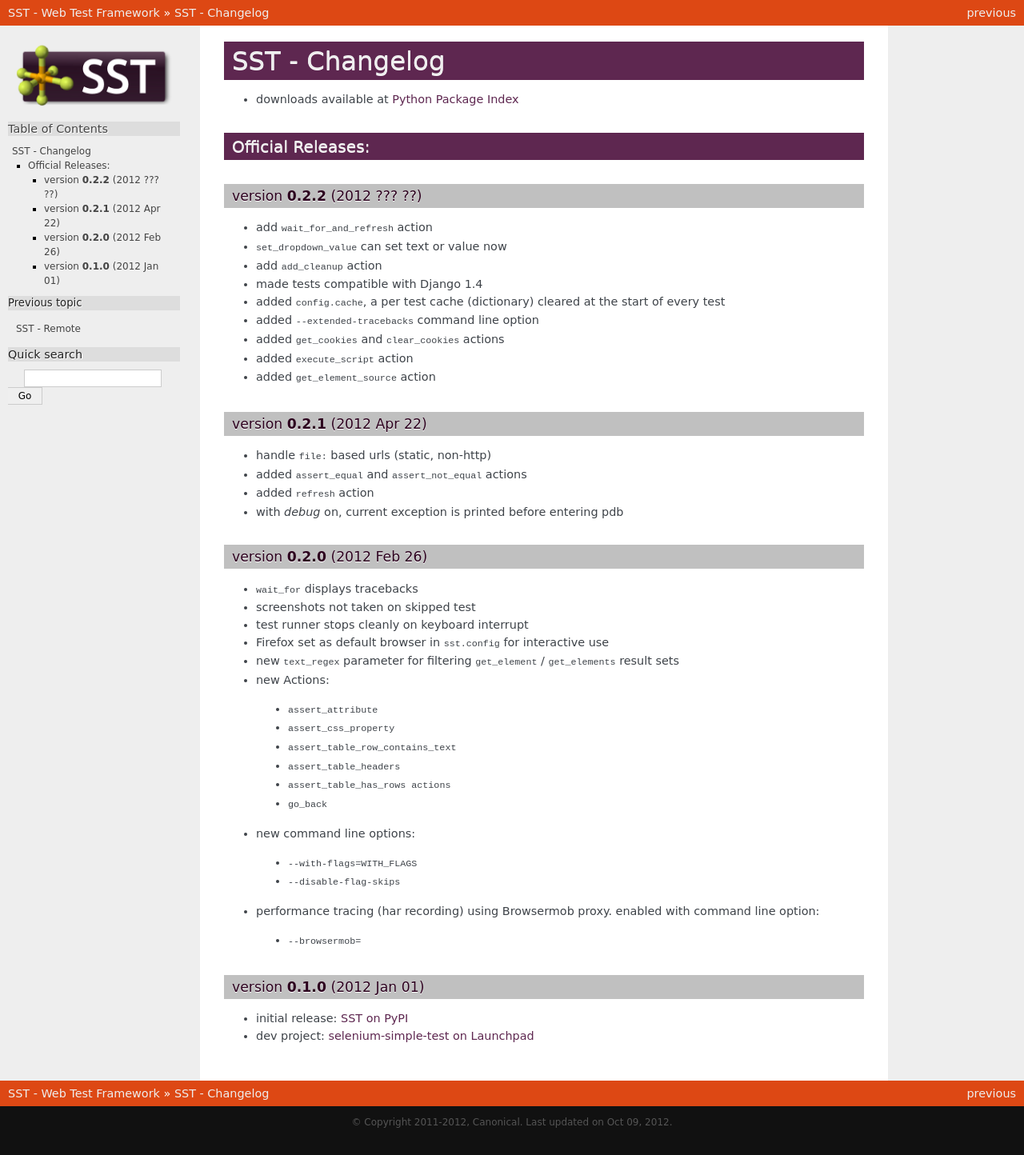
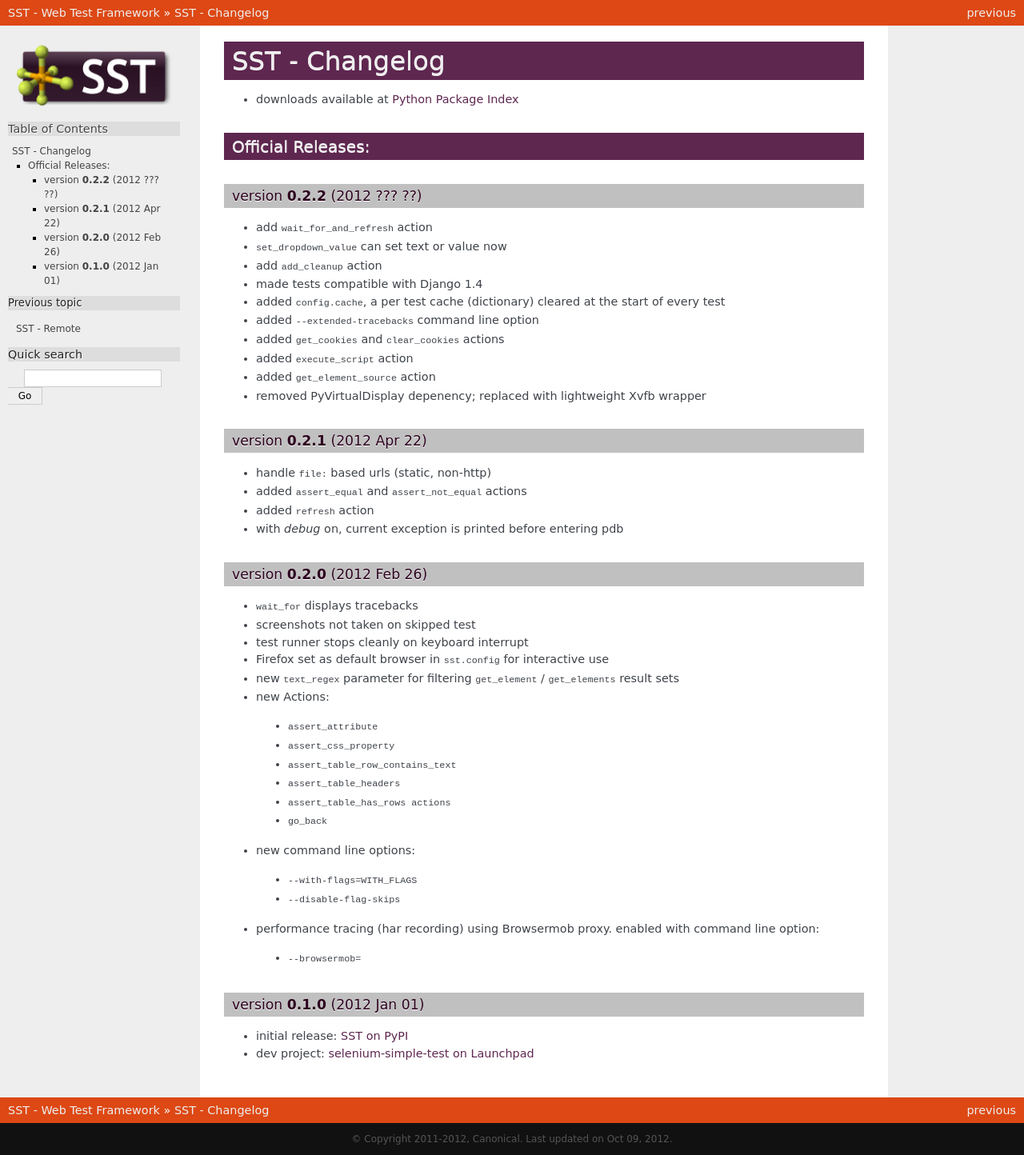
Before and after one commit to Work4Labs/selenium-simple-test, a Sphinx documentation site: the page built from docs/changelog.rst, in a window 1280 px wide. Shown: the whole page at 80% size. Built offline with Sphinx 7.4.7, drawn with Linux system fonts in a browser that asks for light colours; pages that are not in the unit, such as notebooks, are missing from menus; before the commit the page ends 1423 px from its top, so only the background shows below that.

Commit message:
updated changelog

```diff
--- a/docs/changelog.rst
+++ b/docs/changelog.rst
@@ -23,6 +23,7 @@
 * added ``get_cookies`` and ``clear_cookies`` actions
 * added ``execute_script`` action
 * added ``get_element_source`` action
+* removed PyVirtualDisplay depenency; replaced with lightweight Xvfb wrapper
 
 
 version **0.2.1** (2012 Apr 22)
```
